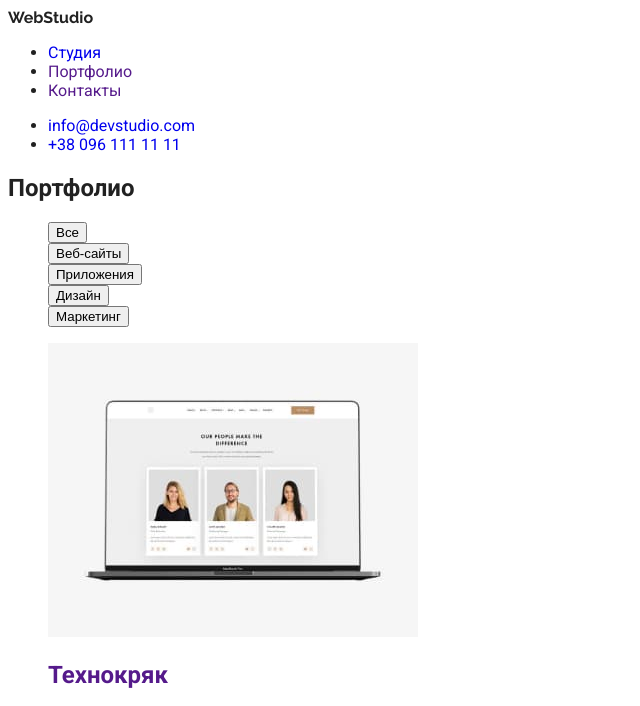
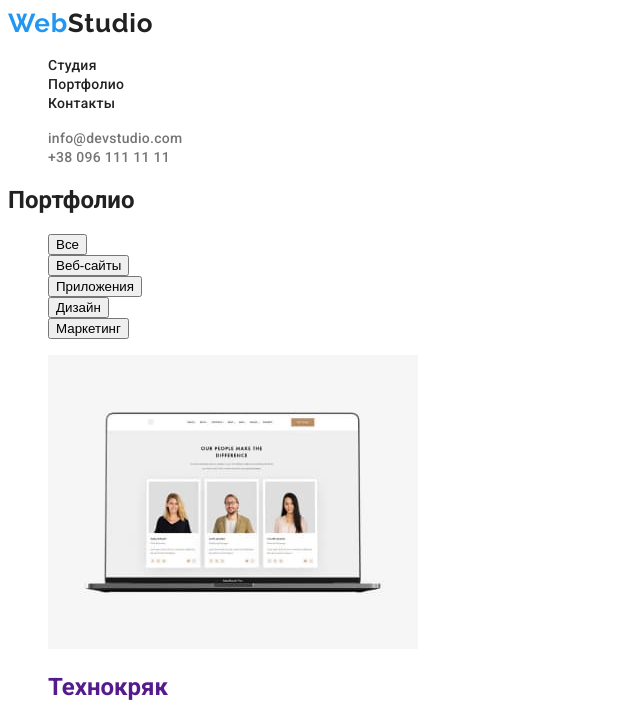
Before and after one commit to Yaros5lav/goit-markup-hw-02, a plain HTML site: page portfolio.html in a window 1280 px wide. Shown: the top 706 px of the page, without its empty margins (0-640 px from the left). Drawn offline with Linux system fonts and the light colour scheme.

Commit message:
adds css styles to header and footer
also makes general style rules for body

```diff
--- a/css/styles.css
+++ b/css/styles.css
@@ -32,26 +32,56 @@ body {
 a {
 	text-decoration: none;
 }
+
+/* links to change color when hover and focus*/
+.body .link:hover,
+.body .link:focus {
+	color: var(--company-color);
+}
 /* logo */
 .logo {
 	font-family: 'Raleway', sans-serif;
 	color: inherit;
+	font-weight: 700;
+	/* line-height is 31px in figma, when i get 30.94px, should i round it up to 1.2 or include more numbers after dort? */
+	line-height: 1.19;
+	font-size: 26px;
+	letter-spacing: 0.03em;
 }
 .logo-web {
 	color: var(--company-color);
 }
-.footer {
+.footer > .logo {
 	color: var(--background-main);
 }
-/* header */
-.links .link {
+/* header (can use tag for header , but better with class) */
+.header .link {
+	font-weight: 500;
+	line-height: 1.14;
+	letter-spacing: 0.02em;
+	font-size: 14px;
+}
+.navigation .link {
 	color: var(--primary-text);
-	font-weight: 500;
 }
-.address-one .link {
+.address-top .link {
 	color: var(--secondary-text);
 }
 
-.link:hover , .link:focus{
-	color: var(--company-color);
+/* footer */
+.footer .list {
+	font-weight: 400;
+	font-size: 14px;
+	line-height: 1.71;
+	font-style: normal;
+
 }
+.footer .link {
+	color: var(--footer-address);
+}
+.link.print-address {
+	color: var(--background-main);
+}
+.footer {
+	background-color: var(--background-secondary);
+}
--- a/portfolio.html
+++ b/portfolio.html
@@ -17,20 +17,22 @@
     <!-- /fonts -->
     <link rel="stylesheet" href="./css/styles.css" />
   </head>
-  <body>
-    <header>
-      <nav>
-        <a href="./index.html" class="logo"><span lang="en">WebStudio</span></a>
-        <ul>
-          <li><a href="./index.html">Студия</a></li>
-          <li><a href="">Портфолио</a></li>
-          <li><a href="">Контакты</a></li>
+  <body class="body">
+    <header class="header">
+      <nav class="navigation">
+        <a href="./index.html" class="logo"
+          ><span lang="en"><span class="logo-web">Web</span>Studio</span></a
+        >
+        <ul class="list">
+          <li><a href="./index.html" class="link">Студия</a></li>
+          <li><a href="./portfolio.html" class="link">Портфолио</a></li>
+          <li><a href="" class="link">Контакты</a></li>
         </ul>
       </nav>
 
-      <ul>
-        <li><a href="mailto:info@devstudio.com">info@devstudio.com</a></li>
-        <li><a href="tel:+380961111111">+38 096 111 11 11</a></li>
+      <ul class="list address-top">
+        <li><a href="mailto:info@devstudio.com" class="link">info@devstudio.com</a></li>
+        <li><a href="tel:+380961111111" class="link">+38 096 111 11 11</a></li>
       </ul>
     </header>
     <main>
@@ -121,13 +123,15 @@
         </ul>
       </section>
     </main>
-    <footer>
-      <a href="./index.html" class="logo"> <span lang="en">WebStudio</span></a>
+    <footer class="footer">
+      <a href="./index.html" class="logo"
+        ><span lang="en"><span class="logo-web">Web</span>Studio</span></a
+      >
       <address>
-        <ul>
-          <li><a href="">г. Киев, пр-т Леси Украинки, 26</a></li>
-          <li><a href="mailto:info@example.com">info@example.com</a></li>
-          <li><a href="tel:+380961111111">+38 096 111 11 11</a></li>
+        <ul class="list">
+          <li><a href="" class="link print-address">г. Киев, пр-т Леси Украинки, 26</a></li>
+          <li><a href="mailto:info@example.com" class="link">info@example.com</a></li>
+          <li><a href="tel:+380961111111" class="link">+38 096 111 11 11</a></li>
         </ul>
       </address>
     </footer>
```
Also changed, not shown: index.html (+10 -10 lines).
